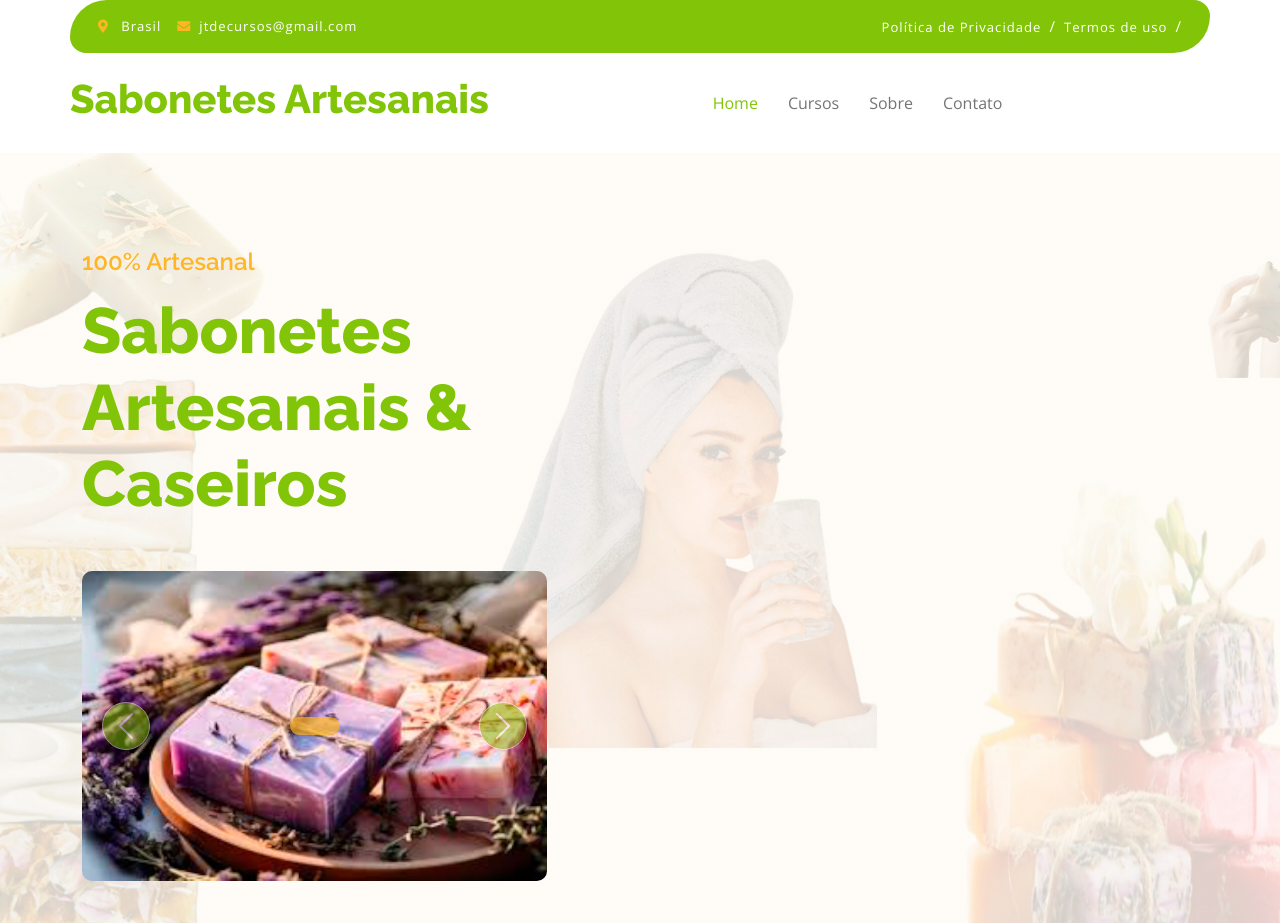
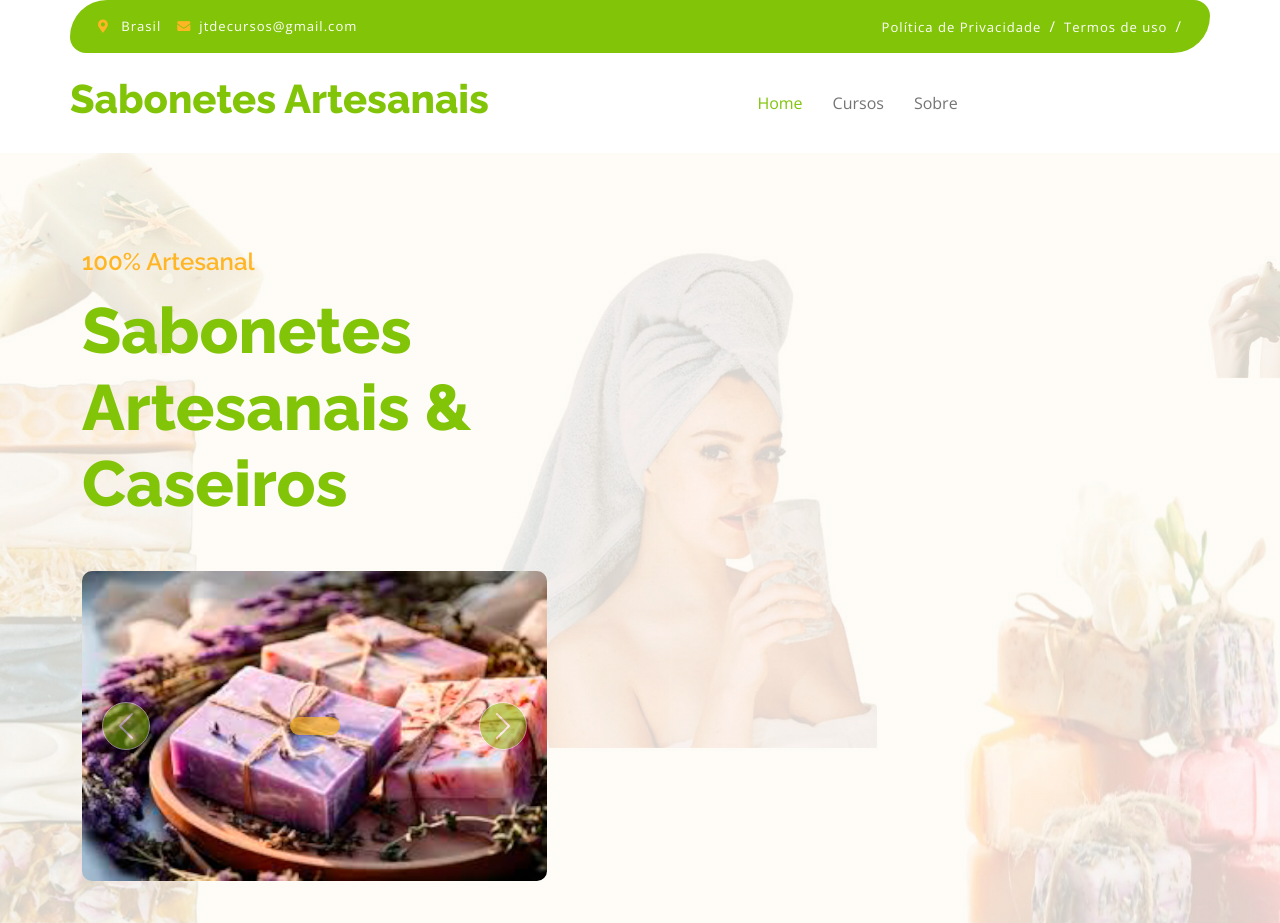
Before and after one commit to junioricdv/sabonetes-artesanais, a plain HTML site: page index.html in a window 1280 px wide. Shown: the top 923 px of the page. Drawn offline with nearby package versions, Linux system fonts and the light colour scheme.

Commit message:
Quinto Commit

```diff
--- a/index.html
+++ b/index.html
@@ -114,8 +114,8 @@
                   <a href="404.html" class="dropdown-item">404 Page</a>
                 </div>
               </div> -->
-              <a href="contact.html" class="nav-item nav-link">Contato</a>
-            </div>
+              <!-- <a href="contact.html" class="nav-item nav-link">Contato</a>
+            </div> -->
             <!-- <div class="d-flex m-3 me-0">
               <button
                 class="btn-search btn border border-secondary btn-md-square rounded-circle bg-white me-4"
```
Also changed, not shown: shop-detail.html (+2 -2 lines), shop.html (+2 -2 lines).
